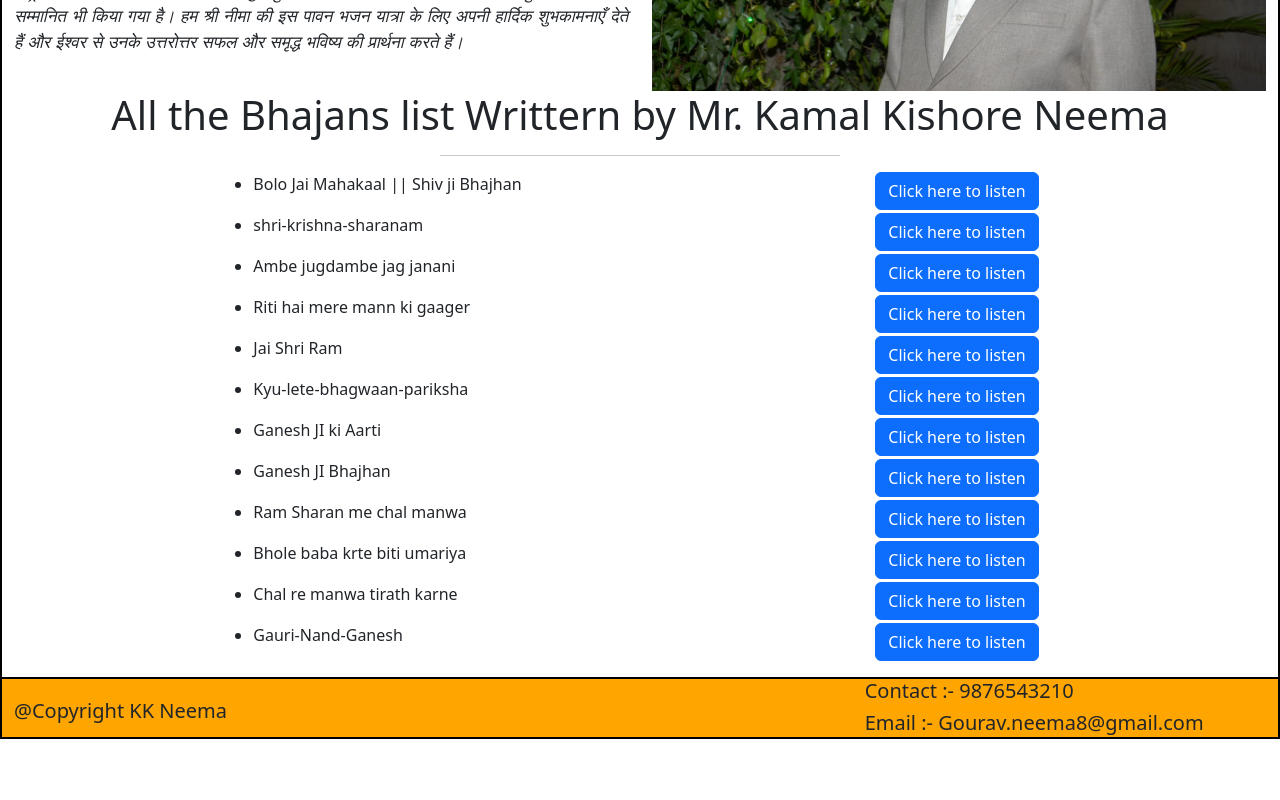
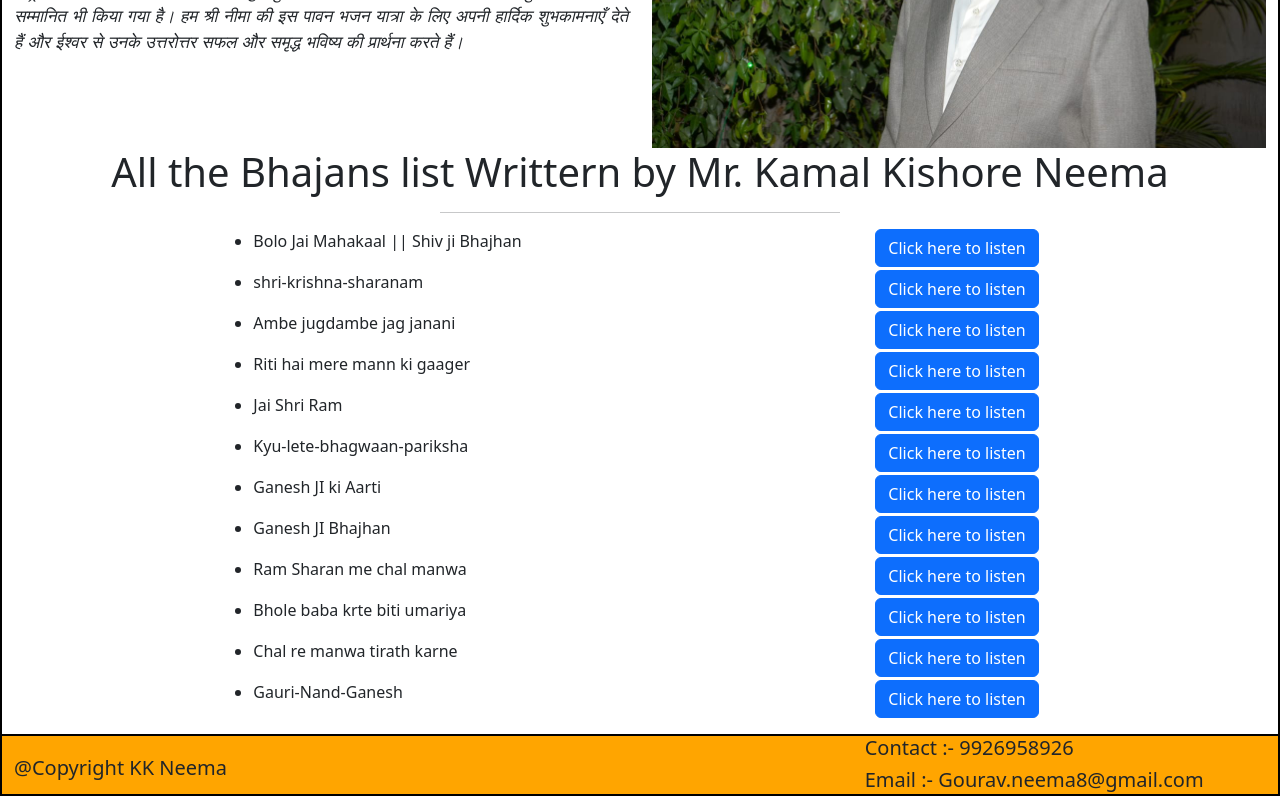
Before and after one commit to gouravneema8/kkneema, a React (Create React App) app: page / in a window 1280 px wide. Shown: the part 398-1198 px from the top of the page. Before the commit the page ends 1141 px from the top, so only its background shows below. Built offline with nearby package versions, Linux system fonts and the light colour scheme; a web font is replaced by a local one.

Commit message:
some changes has done

```diff
--- a/src/Footer.js
+++ b/src/Footer.js
@@ -10,7 +10,7 @@ function Footer()
     </div>
     <div class="col-4">
 
-        <h5 class="set-contact-text">Contact :- 9876543210</h5>
+        <h5 class="set-contact-text">Contact :- 9926958926</h5>
        <h5 class="set-contact-text">Email :- Gourav.neema8@gmail.com</h5></div>
 
 </div>
@@ -24,7 +24,7 @@ function Footer()
       </div>
       <div class="col-8">
 
-     <h6 class="set-contact-text">Contact :- 9876543210</h6>
+     <h6 class="set-contact-text">Contact :-9926958926</h6>
          <h6 class="set-contact-text">Email :- Gourav.neema8@gmail.com</h6></div>
 
   </div>
--- a/src/Home.js
+++ b/src/Home.js
@@ -30,7 +30,7 @@ function Home()
                         </p>
                     </div>
                     <div class="col-6">
-               <img src="kkneema.jpg" alt="reload" height="350px" width="100%"/>
+               <img src="kkneema.jpg" alt="reload" height="100%" width="100%"/>
                     </div>
                </div>
 
```
